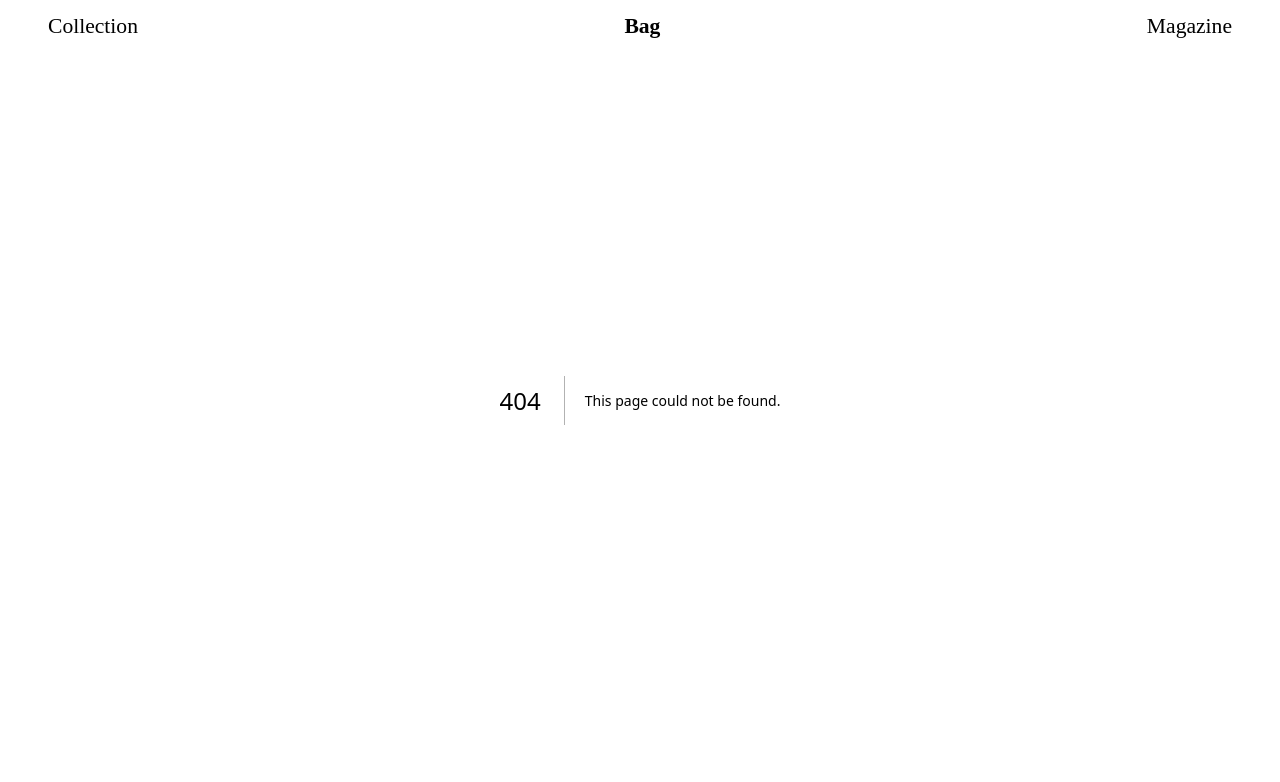
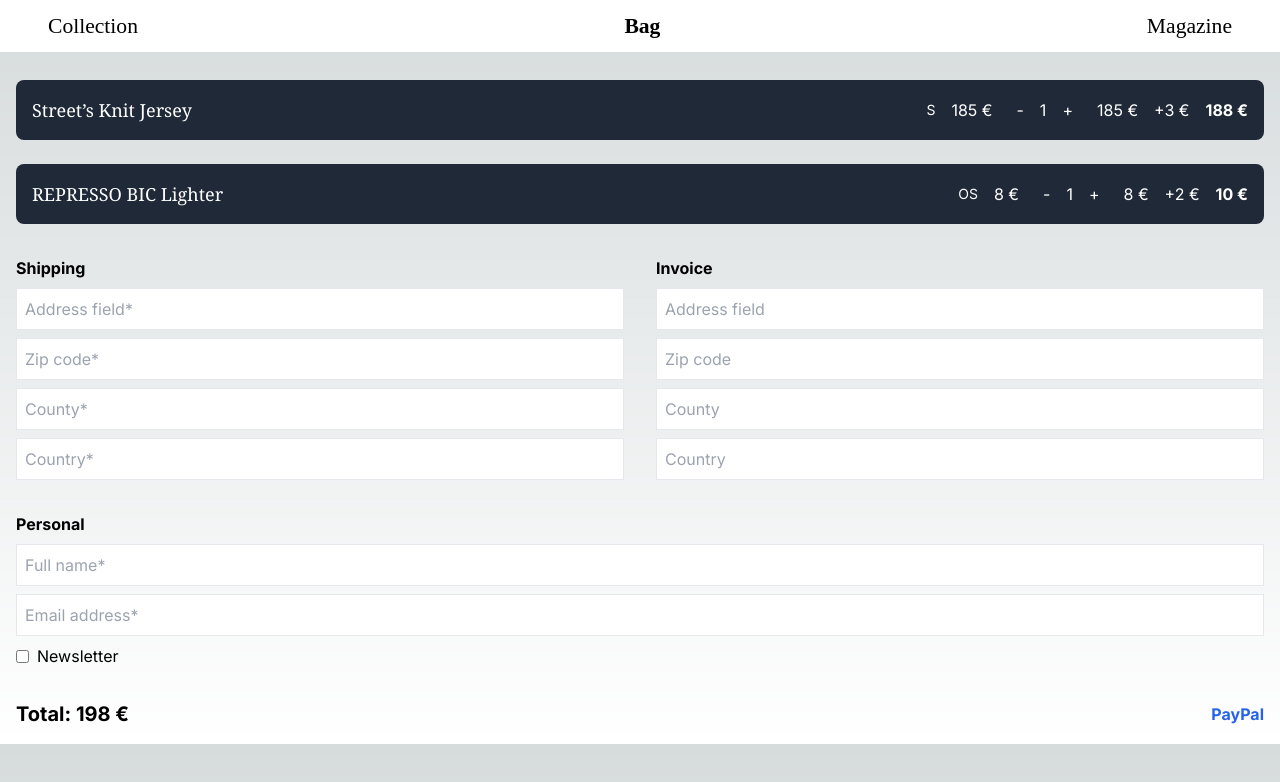
Before and after one commit to ramisa7/Represso, a Next.js app in the folder client/: page /cart in a window 1280 px wide. Before the commit this address had no page. Shown: the top 782 px of the page. Built offline with nearby package versions, Linux system fonts and the light colour scheme.

Commit message:
Bag/Cart page updated, layout not set

```diff
--- /dev/null
+++ b/client/src/app/cart/page.js
@@ -0,0 +1,178 @@
+//issue:
+// - when pressing '-' the product quantity doesnt get 0 and kicked out of the cart - is that smth we want?
+
+"use client";
+
+import { useState } from "react";
+
+export default function Cart() {
+  // Sample data with initial quantities
+  const [cartItems, setCartItems] = useState([
+    {
+      id: 1,
+      name: "Street’s Knit Jersey",
+      size: "S",
+      price: 185,
+      quantity: 1,
+      extraCost: 3,
+    },
+    {
+      id: 2,
+      name: "REPRESSO BIC Lighter",
+      size: "OS",
+      price: 8,
+      quantity: 1,
+      extraCost: 2,
+    },
+  ]);
+
+  // Function to handle quantity change
+  const handleQuantityChange = (id, delta) => {
+    setCartItems((prevItems) =>
+      prevItems.map((item) =>
+        item.id === id
+          ? {
+              ...item,
+              quantity: Math.max(1, item.quantity + delta), // Ensure quantity does not go below 1
+            }
+          : item
+      )
+    );
+  };
+
+  return (
+    <div className="container mx-auto p-4 pt-20">
+      {/* Cart Items Section */}
+      <div className="flex flex-col gap-6 mb-8">
+        {cartItems.map((item) => (
+          <div
+            key={item.id}
+            className="flex flex-col md:flex-row items-center justify-between bg-gray-800 text-white p-4 rounded-lg"
+          >
+            <div className="flex-1 text-left">
+              <h3 className="font-serif text-lg">{item.name}</h3>
+            </div>
+            <div className="flex items-center gap-4">
+              <span className="text-sm">{item.size}</span>
+              <span>{item.price} €</span>
+              <div className="flex items-center gap-2">
+                <button
+                  onClick={() => handleQuantityChange(item.id, -1)}
+                  className="px-2"
+                >
+                  -
+                </button>
+                <span>{item.quantity}</span>
+                <button
+                  onClick={() => handleQuantityChange(item.id, 1)}
+                  className="px-2"
+                >
+                  +
+                </button>
+              </div>
+              <span>{item.price} €</span>
+              <span>+{item.extraCost} €</span>
+              <span className="font-bold">
+                {(item.price + item.extraCost) * item.quantity} €
+              </span>
+            </div>
+          </div>
+        ))}
+      </div>
+
+      {/* Form Section */}
+      <form className="grid grid-cols-1 md:grid-cols-2 gap-8 mb-8">
+        {/* Shipping Fields */}
+        <div>
+          <h4 className="font-bold">Shipping</h4>
+          <input
+            type="text"
+            placeholder="Address field*"
+            className="border p-2 w-full mt-2 text-black bg-white"
+          />
+          <input
+            type="text"
+            placeholder="Zip code*"
+            className="border p-2 w-full mt-2 text-black bg-white"
+          />
+          <input
+            type="text"
+            placeholder="County*"
+            className="border p-2 w-full mt-2 text-black bg-white"
+          />
+          <input
+            type="text"
+            placeholder="Country*"
+            className="border p-2 w-full mt-2 text-black bg-white"
+          />
+        </div>
+
+        {/* Invoice Fields */}
+        <div>
+          <h4 className="font-bold">Invoice</h4>
+          <input
+            type="text"
+            placeholder="Address field"
+            className="border p-2 w-full mt-2 text-black bg-white"
+          />
+          <input
+            type="text"
+            placeholder="Zip code"
+            className="border p-2 w-full mt-2 text-black bg-white"
+          />
+          <input
+            type="text"
+            placeholder="County"
+            className="border p-2 w-full mt-2 text-black bg-white"
+          />
+          <input
+            type="text"
+            placeholder="Country"
+            className="border p-2 w-full mt-2 text-black bg-white"
+          />
+        </div>
+
+        {/* Personal Fields */}
+        <div className="md:col-span-2">
+          <h4 className="font-bold">Personal</h4>
+          <input
+            type="text"
+            placeholder="Full name*"
+            className="border p-2 w-full mt-2 text-black bg-white"
+          />
+          <input
+            type="email"
+            placeholder="Email address*"
+            className="border p-2 w-full mt-2 text-black bg-white"
+          />
+          <label className="flex items-center mt-2">
+            <input type="checkbox" className="mr-2" />
+            Newsletter
+          </label>
+        </div>
+      </form>
+
+      {/* Summary and Payment Section */}
+      <div className="flex justify-between items-center">
+        <div className="text-xl font-bold">
+          Total: {cartItems.reduce((acc, item) => acc + (item.price + item.extraCost) * item.quantity, 0)} €
+        </div>
+        <button className="text-blue-600 font-bold hover:underline">
+          PayPal
+        </button>
+      </div>
+    </div>
+  );
+}
+
+
+
+// export default function Bag() {
+//   return (
+//     <div className="container mx-auto p-4">
+//       <h1 className="text-2xl font-bold mb-4">Your Bag</h1>
+//       {/* Add your Bag content here */}
+//       <p>Currently, your bag is empty.</p>
+//     </div>
+//   );
+// }
```
